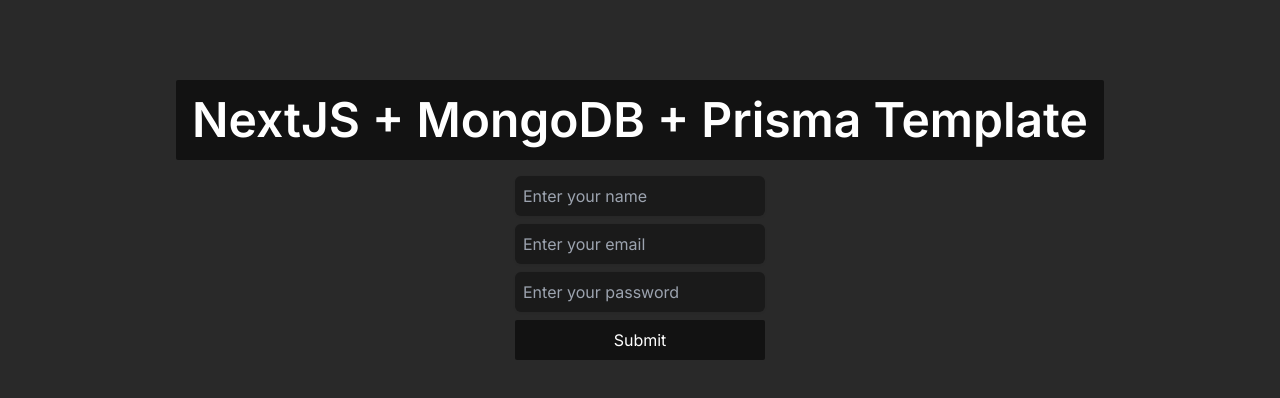
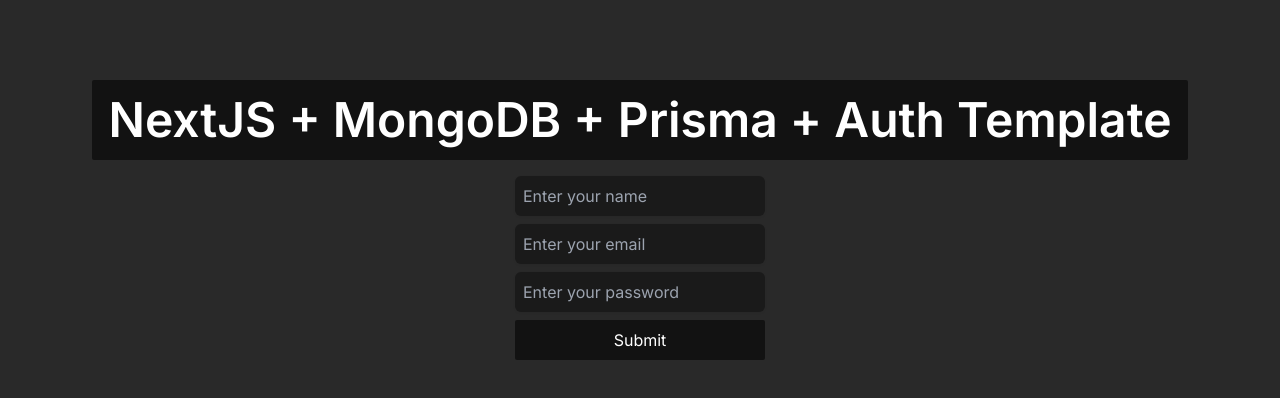
Before and after one commit to mmvergara/nextjs-mongodb-prisma-auth-template, a Next.js app: page / in a window 1280 px wide. Shown: the top 398 px of the page. Built offline with nearby package versions, Linux system fonts and the light colour scheme.

Commit message:
Update page title in Home component

```diff
--- a/app/page.tsx
+++ b/app/page.tsx
@@ -1,10 +1,8 @@
-
-
 export default function Home() {
   return (
     <main className="flex items-center justify-center flex-col gap-4 pt-[10vh] text-white">
       <h1 className="text-5xl text-center bg-[hsl(0,0%,7%)] p-4 rounded-sm font-semibold">
-        NextJS + MongoDB + Prisma Template
+        NextJS + MongoDB + Prisma + Auth Template
       </h1>
 
       <form className="flex flex-col gap-2">
```
